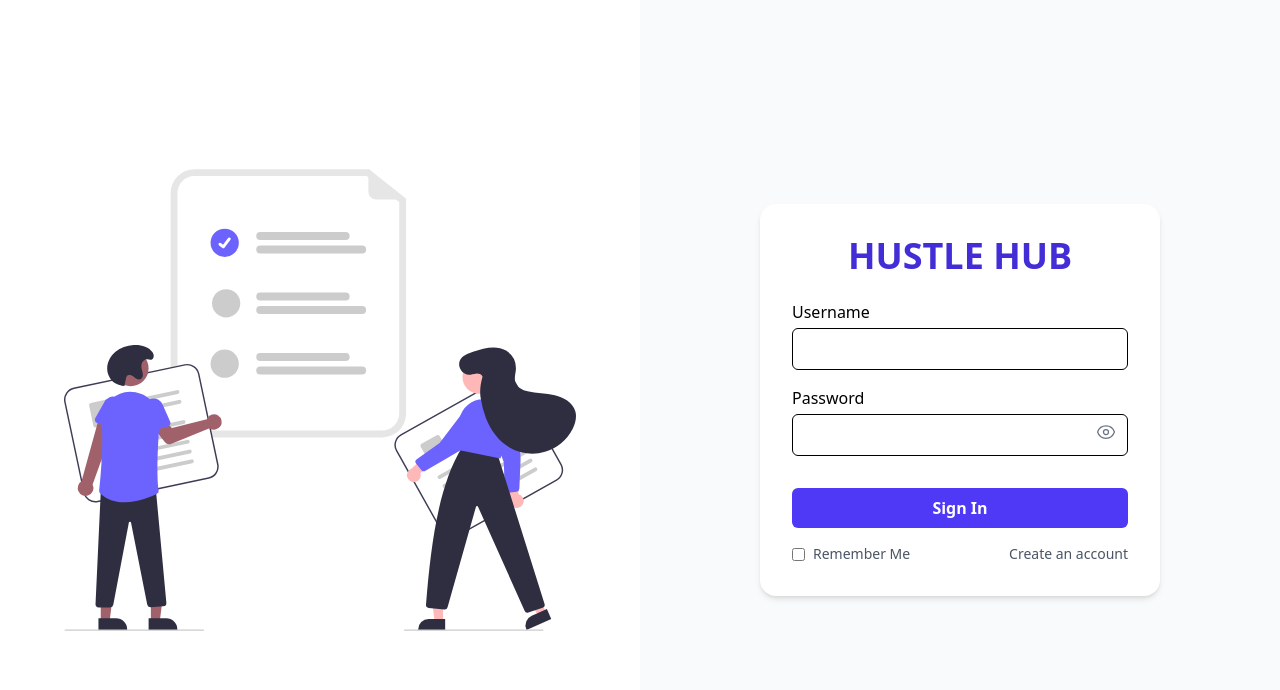
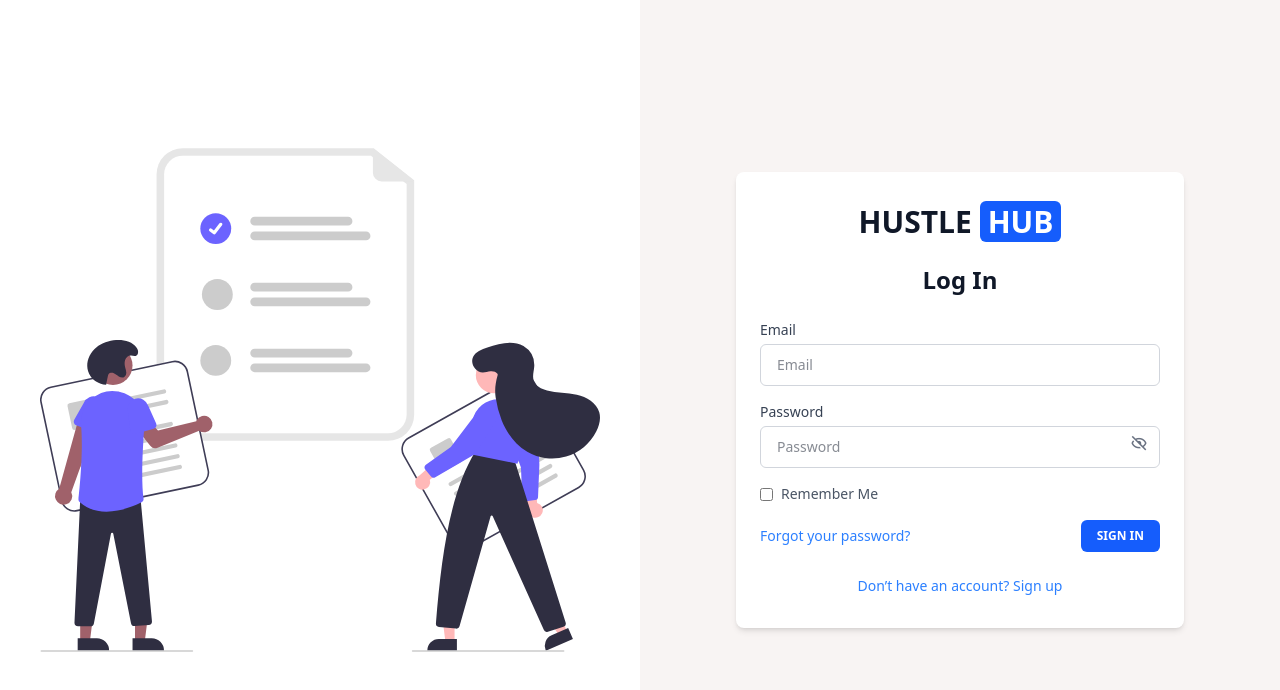
Before and after one commit to javiertay/SummerBuild2025, a React (Vite) app in the folder client/: page / in a window 1280 px wide. Shown: the top 690 px of the page. Built offline with nearby package versions, Linux system fonts and the light colour scheme.

Commit message:
Updated Login Page

```diff
--- a/client/index.html
+++ b/client/index.html
@@ -3,6 +3,7 @@
   <head>
     <meta charset="UTF-8" />
     <link rel="icon" type="image/svg+xml" href="/vite.svg" />
+    <link href='https://unpkg.com/boxicons@2.1.4/css/boxicons.min.css' rel='stylesheet'>
     <meta name="viewport" content="width=device-width, initial-scale=1.0" />
     <title>Vite + React</title>
   </head>
--- a/client/src/components/Login.jsx
+++ b/client/src/components/Login.jsx
@@ -1,71 +1,107 @@
 import React, { useState } from "react";
 import loginImage from "../assets/loginImage.svg";
-import { EyeIcon, EyeSlashIcon } from "@heroicons/react/24/outline";
 
-export default function Login() {
+
+const Login = () => {
   const [showPassword, setShowPassword] = useState(false);
+
+
   return (
-    <div className="grid grid-cols-1 sm:grid-cols-2 h-screen w-full bg-gray-50">
-      {/* Left Side: Image */}
-      <div className="hidden sm:flex items-center justify-center bg-white">
+    <div className="min-h-screen flex bg-[#f8f4f3] font-sans text-gray-900">
+      {/* Left: Image */}
+      <div className="hidden lg:flex w-1/2 items-center justify-center bg-white p-10">
         <img
-          className="w-4/5 h-auto object-contain"
-          src={loginImage}
+          src={loginImage} // replace with your image path
           alt="Login Illustration"
+          className="w-full h-auto object-contain"
         />
       </div>
 
-      {/* Right Side: Form */}
-      <div className="flex flex-col justify-center px-8">
-        <form className="max-w-[400px] w-full mx-auto bg-white shadow-md rounded-2xl p-8">
-          <h2 className="text-4xl font-extrabold text-center text-indigo-700 mb-6">
-            HUSTLE HUB
+      {/* Right: Login Form */}
+      <div className="w-full lg:w-1/2 flex items-center justify-center p-6 sm:p-10">
+        <div className="w-full max-w-md bg-white shadow-md rounded-lg px-6 py-8">
+          {/* Header */}
+          <div className="mb-6 text-center">
+            <h2 className="font-bold text-3xl">
+              HUSTLE <span className="bg-blue-600 text-white px-2 rounded-md">HUB</span>
             </h2>
+          </div>
 
-          <div className="flex flex-col mb-4">
-            <label className="mb-1 font-medium">Username</label>
+          <h2 className="text-2xl font-semibold text-center mb-6">Log In</h2>
+
+          <form>
+            {/* Email */}
+            <div className="mb-4">
+              <label htmlFor="email" className="block text-sm font-medium text-gray-700">
+                Email
+              </label>
               <input
-              className="border p-2 rounded-md focus:outline-none focus:ring-2 focus:ring-indigo-400"
-              type="text"
+                type="email"
+                id="email"
+                name="email"
+                placeholder="Email"
+                className="w-full border border-gray-300 rounded-md py-2.5 px-4 text-sm mt-1 outline-blue-500"
               />
             </div>
 
-          <div className="flex flex-col mb-4 relative">
-            <label className="mb-1 font-medium">Password</label>
+            {/* Password */}
+            <div className="mb-4">
+              <label htmlFor="password" className="block text-sm font-medium text-gray-700">
+                Password
+              </label>
+              <div className="relative">
                 <input
-              className="border p-2 pr-10 rounded-md focus:outline-none focus:ring-2 focus:ring-indigo-400 w-full"
-              type={showPassword ? "text" : "password"}
+                  type={showPassword ? 'text' : 'password'}
+                  id="password"
+                  name="password"
+                  placeholder="Password"
+                  className="w-full border border-gray-300 rounded-md py-2.5 px-4 pr-10 text-sm mt-1 outline-blue-500"
                 />
-            <div
+                <button
+                  type="button"
                   onClick={() => setShowPassword(!showPassword)}
-              className="absolute right-3 top-9 cursor-pointer text-gray-500"
+                  className="absolute right-3 top-1/2 transform -translate-y-1/2 text-gray-500 hover:text-gray-700"
                 >
-              {showPassword ? (
-                <EyeSlashIcon className="h-5 w-5" />
-              ) : (
-                <EyeIcon className="h-5 w-5" />
-              )}
+                  <i className={`bx ${showPassword ? 'bx-show' : 'bx-hide'} text-lg`}></i>
+                </button>
               </div>
             </div>
 
-          <button className="w-full py-2 my-4 bg-indigo-600 hover:bg-indigo-500 text-white font-semibold rounded-md transition duration-300">
+            {/* Remember Me */}
+            <div className="flex items-center mb-4">
+              <input
+                type="checkbox"
+                id="remember"
+                name="remember"
+                className="rounded border-gray-300 text-blue-600 focus:ring-blue-500"
+              />
+              <label htmlFor="remember" className="ml-2 text-sm text-gray-600">
+                Remember Me
+              </label>
+            </div>
+
+            {/* Forgot Password & Button */}
+            <div className="flex items-center justify-between mb-6">
+              <a href="#" className="text-sm text-blue-500 hover:underline">
+                Forgot your password?
+              </a>
+              <button
+                type="submit"
+                className="bg-blue-600 hover:bg-blue-700 text-white text-xs font-semibold uppercase px-4 py-2 rounded-md focus:outline-none focus:ring-2 focus:ring-offset-2 focus:ring-blue-500"
+              >
                 Sign In
               </button>
-
-          <div className="flex justify-between text-sm text-gray-600">
-            <label className="flex items-center">
-              <input className="mr-2" type="checkbox" />
-              Remember Me
-            </label>
-            <a
-              href="#"
-              className="hover:underline hover:text-indigo-600 transition duration-200"
-            >
-              Create an account
-            </a>
             </div>
           </form>
+
+          {/* Sign up */}
+          <div className="mt-6 text-sm text-center text-blue-500">
+            Don’t have an account? <a href="#" className="hover:underline">Sign up</a>
+          </div>
+        </div>
       </div>
     </div>
   );
-}
+};
+
+export default Login;
```
Lines whose indentation alone changed are shown as unchanged.
